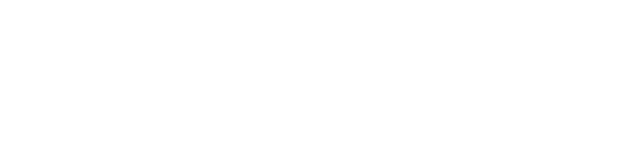
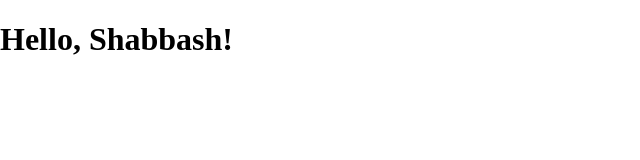
Before and after one commit to MurshidHA16/Template-test, a plain HTML site: page index.html in a window 1280 px wide. Shown: the whole page, without its empty margins (0-640 px from the left). Drawn offline with Linux system fonts and the light colour scheme.

Commit message:
Adding message

```diff
--- a/index.html
+++ b/index.html
@@ -10,7 +10,7 @@
 </head>
 <body>
     <!-- Script -->
-
+    <h1>Hello, Shabbash!</h1>
     <script src="script.js"></script>
 
 </body>
```
